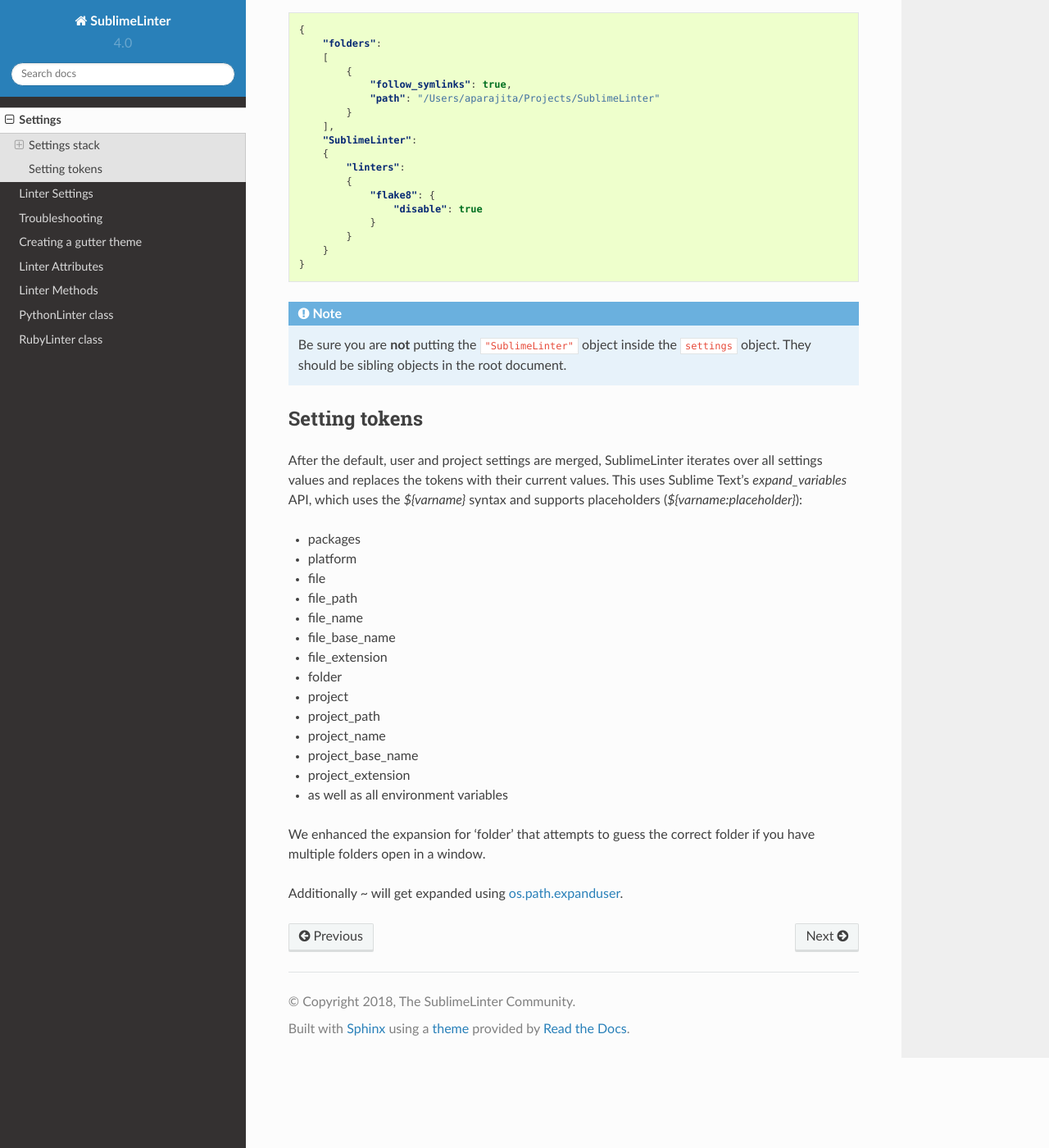
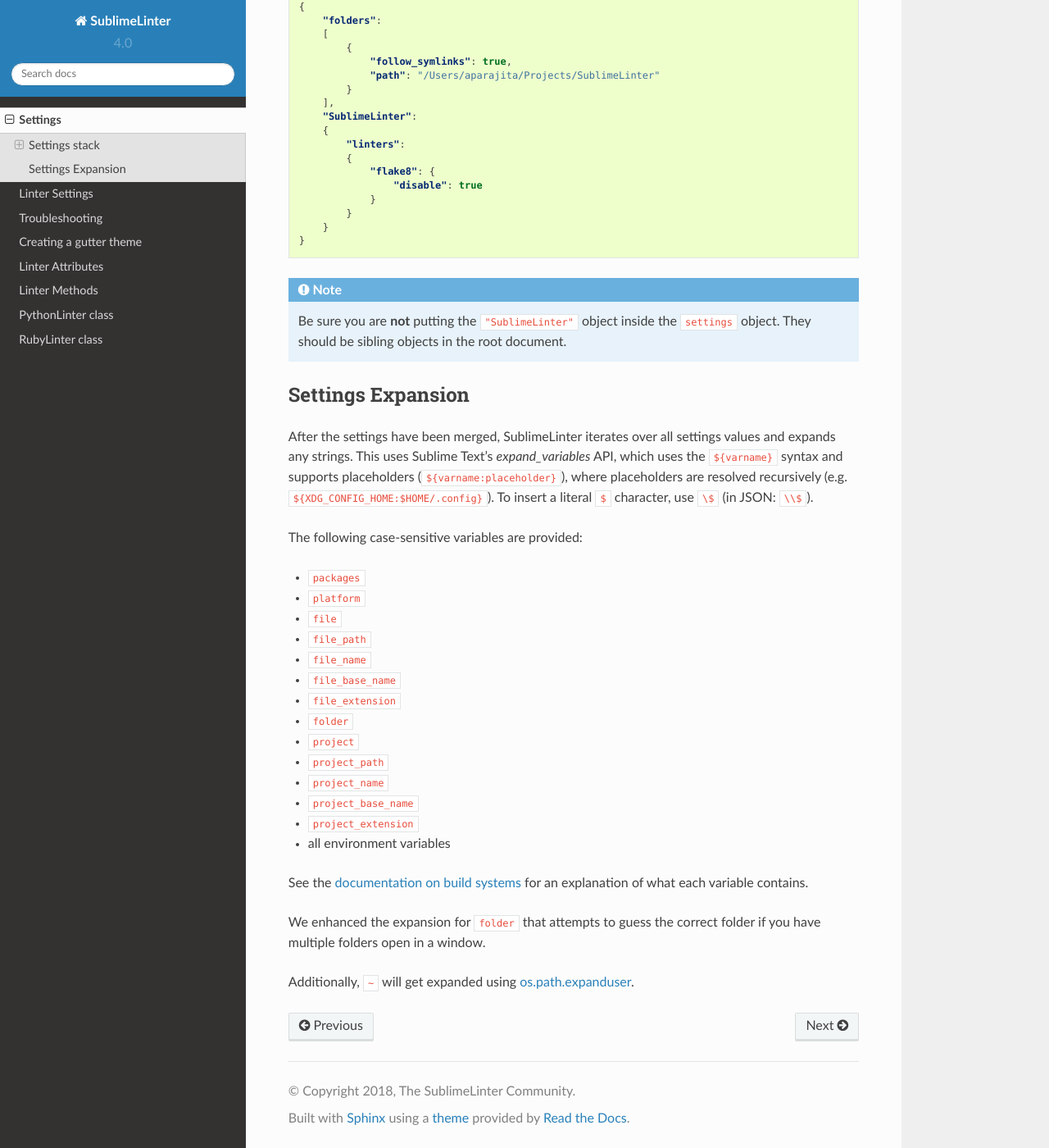
Before and after one commit to SublimeLinter/SublimeLinter, a Sphinx documentation site: the page built from docs/settings.rst, in a window 1280 px wide and 1400 px high, scrolled down 545 px. Shown: the whole window at 82% size. Built offline with Sphinx 7.4.7 and the Read the Docs theme 2.0.0, drawn with Linux system fonts in a browser that asks for light colours; some of the changed text lies outside the part shown.

Commit message:
Revise "Setting tokens" docs
- Rename them to "Settings Expansion"
- Fix usages of backticks
- Add link to build system docs for variable explanations
- Be more explicit about how things work and what to watch out for

```diff
--- a/docs/linter_settings.rst
+++ b/docs/linter_settings.rst
@@ -42,7 +42,7 @@
         "chdir": "${project}"
     }
 
-With the above example, the linter will get invoked from the ``${project}`` directory (see :ref:`Setting Tokens <settings-tokens>` for more info on using tokens).
+With the above example, the linter will get invoked from the ``${project}`` directory (see :ref:`Settings Expansion <settings-expansion>` for more info on using variables).
 
 .. note::
 
--- a/docs/settings.rst
+++ b/docs/settings.rst
@@ -3,13 +3,11 @@
 
 Settings stack
 --------------
-SublimeLinter merges settings from several sources to calculate the value.
+SublimeLinter merges settings from several sources to calculate the value. Settings are merged in the following order:
 
-.. code-block:: none
-
-    Default settings
-    User settings
-    Project settings
+1. Default settings
+1. User settings
+1. Project settings
 
 
 Project settings
@@ -44,27 +42,33 @@
     Be sure you are **not** putting the ``"SublimeLinter"`` object inside the ``settings`` object. They should be sibling objects in the root document.
 
 
-.. _settings-tokens:
+.. _settings-expansion:
 
-Setting tokens
---------------
-After the default, user and project settings are merged, SublimeLinter iterates over all settings values and replaces the  tokens with their current values. This uses Sublime Text's `expand_variables` API, which uses the `${varname}` syntax and supports placeholders (`${varname:placeholder}`):
+Settings Expansion
+------------------
+After the settings have been merged, SublimeLinter iterates over all settings values and expands any strings.
+This uses Sublime Text's `expand_variables` API, which uses the ``${varname}`` syntax and supports placeholders (``${varname:placeholder}``), where placeholders are resolved recursively (e.g. ``${XDG_CONFIG_HOME:$HOME/.config}``).
+To insert a literal ``$`` character, use ``\$`` (in JSON: ``\\$``).
 
-- packages
-- platform
-- file
-- file_path
-- file_name
-- file_base_name
-- file_extension
-- folder
-- project
-- project_path
-- project_name
-- project_base_name
-- project_extension
-- as well as all environment variables
+The following case-sensitive variables are provided:
 
-We enhanced the expansion for 'folder' that attempts to guess the correct folder if you have multiple folders open in a window.
+- ``packages``
+- ``platform``
+- ``file``
+- ``file_path``
+- ``file_name``
+- ``file_base_name``
+- ``file_extension``
+- ``folder``
+- ``project``
+- ``project_path``
+- ``project_name``
+- ``project_base_name``
+- ``project_extension``
+- all environment variables
 
-Additionally `~` will get expanded using `os.path.expanduser <https://docs.python.org/3/library/os.path.html#os.path.expanduser>`_.
+See the `documentation on build systems <https://www.sublimetext.com/docs/3/build_systems.html#variables>`_ for an explanation of what each variable contains.
+
+We enhanced the expansion for ``folder`` that attempts to guess the correct folder if you have multiple folders open in a window.
+
+Additionally, ``~`` will get expanded using `os.path.expanduser <https://docs.python.org/3/library/os.path.html#os.path.expanduser>`_.
```
